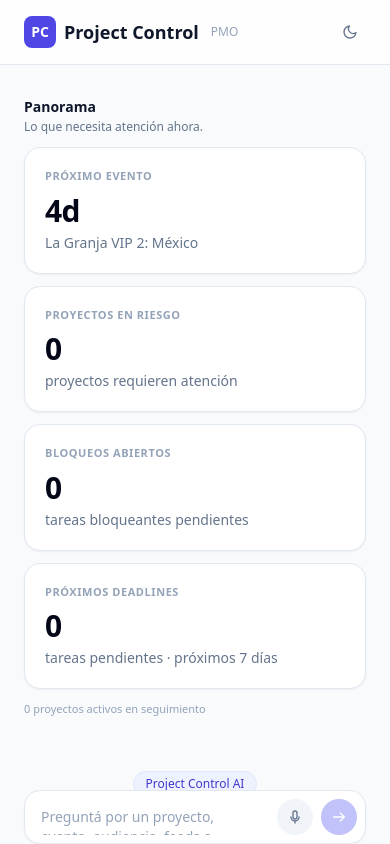
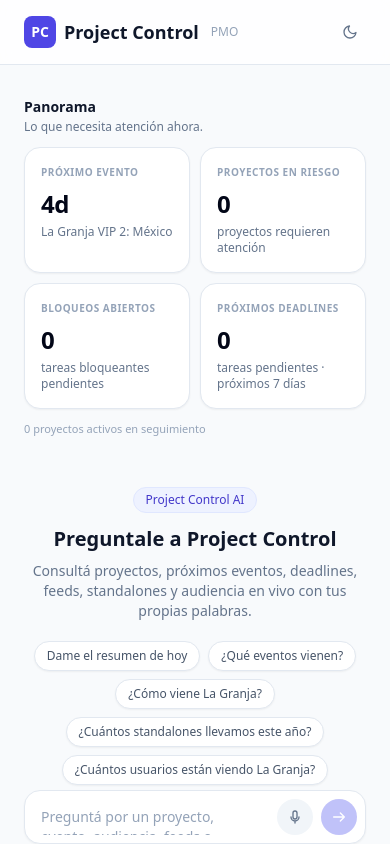
Before and after one commit to berinsteindiego-collab/proyectos, a Next.js app: page / in a window 390 px wide. Shown: the top 844 px of the page. Built offline with nearby package versions, Linux system fonts and the light colour scheme.

Commit message:
Improve Panorama mobile layout

```diff
--- a/src/components/Panorama.tsx
+++ b/src/components/Panorama.tsx
@@ -29,10 +29,10 @@ function Card({
         : "text-slate-950 dark:text-white";
 
   return (
-    <div className="rounded-2xl border border-slate-200 bg-white p-5 shadow-sm transition hover:-translate-y-0.5 hover:shadow-md dark:border-slate-800 dark:bg-slate-900">
-      <p className="text-[11px] font-semibold uppercase tracking-wider text-slate-400">{eyebrow}</p>
-      <p className={`mt-2 text-3xl font-semibold tracking-tight ${accent}`}>{value}</p>
-      <p className="mt-1 text-sm leading-5 text-slate-500 dark:text-slate-400">{detail}</p>
+    <div className="min-w-0 rounded-2xl border border-slate-200 bg-white p-4 shadow-sm transition hover:-translate-y-0.5 hover:shadow-md sm:p-5 dark:border-slate-800 dark:bg-slate-900">
+      <p className="text-[10px] font-semibold uppercase leading-4 tracking-wider text-slate-400 sm:text-[11px]">{eyebrow}</p>
+      <p className={`mt-2 text-2xl font-semibold tracking-tight sm:text-3xl ${accent}`}>{value}</p>
+      <p className="mt-1 text-xs leading-4 text-slate-500 sm:text-sm sm:leading-5 dark:text-slate-400">{detail}</p>
     </div>
   );
 }
@@ -51,13 +51,13 @@ export default function Panorama() {
   const next = data.upcomingProjects[0];
 
   return (
-    <section className="mb-7">
+    <section className="mb-6 sm:mb-7">
       <div className="mb-3">
         <h2 className="text-sm font-semibold text-slate-900 dark:text-slate-100">Panorama</h2>
         <p className="mt-0.5 text-xs text-slate-500">Lo que necesita atención ahora.</p>
       </div>
 
-      <div className="grid gap-3 sm:grid-cols-2 lg:grid-cols-4">
+      <div className="grid grid-cols-2 gap-2.5 sm:gap-3 lg:grid-cols-4">
         <Card
           eyebrow="Próximo evento"
           value={next?.daysToLaunch != null ? `${next.daysToLaunch}d` : "—"}
@@ -83,9 +83,7 @@ export default function Panorama() {
         />
       </div>
 
-      <p className="mt-3 text-[11px] text-slate-400">
-        {data.activeProjects} proyectos activos en seguimiento
-      </p>
+      <p className="mt-3 text-[11px] text-slate-400">{data.activeProjects} proyectos activos en seguimiento</p>
     </section>
   );
 }
```
